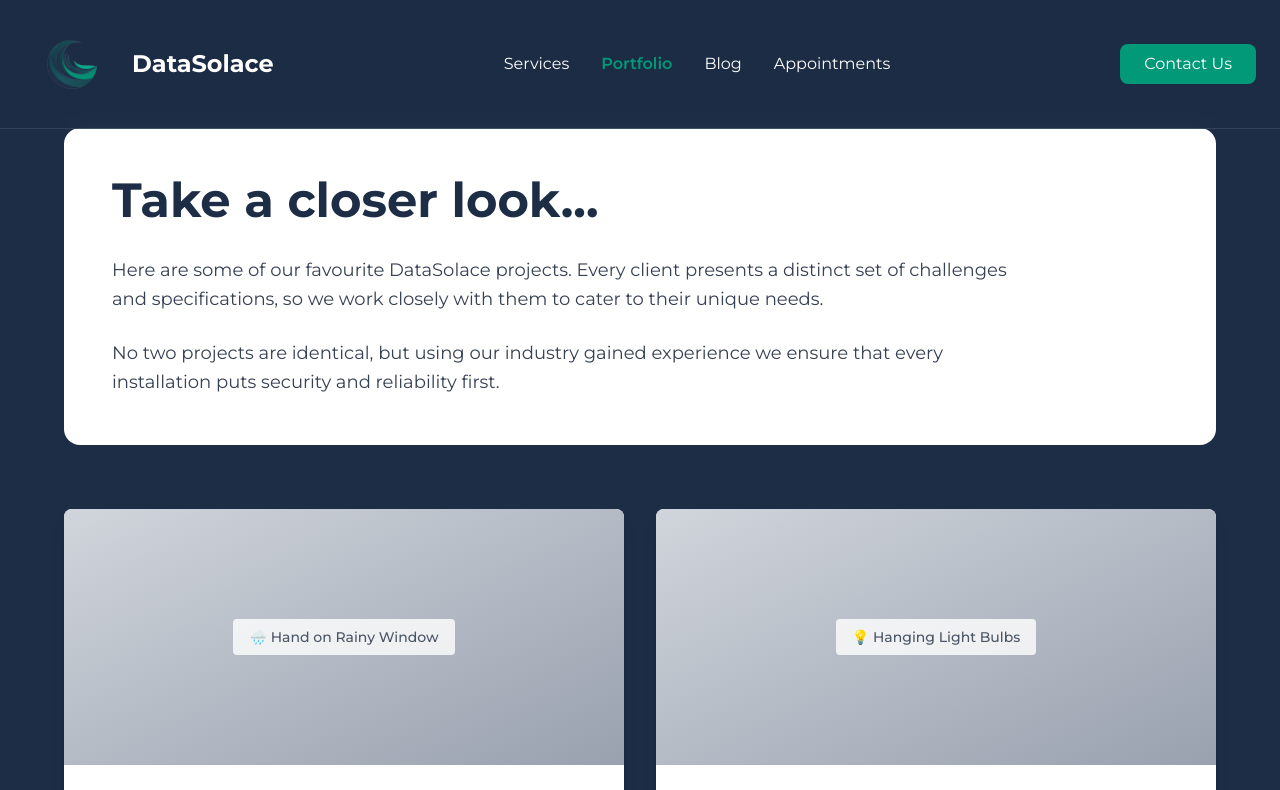
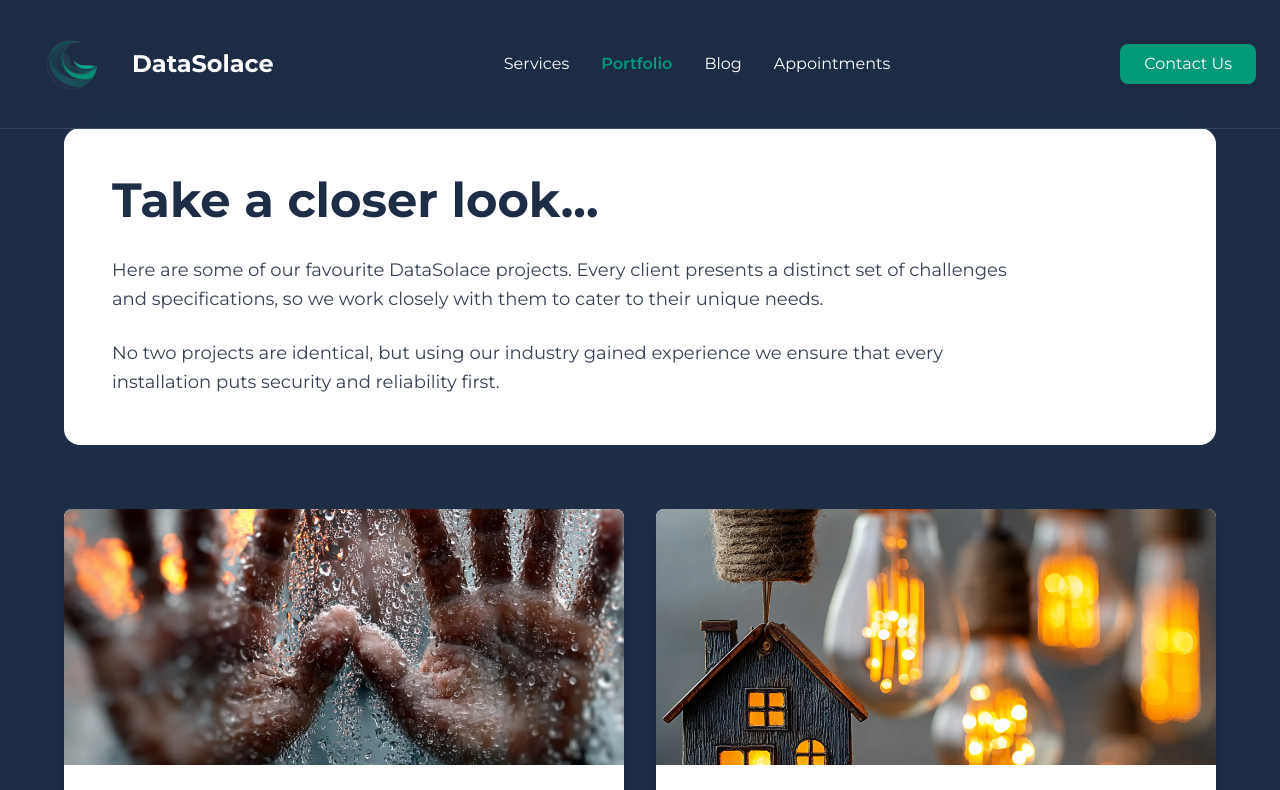
Before and after one commit to DataSolace/datasolace.com, a Next.js app: page /portfolio in a window 1280 px wide. Shown: the top 790 px of the page. Built offline with nearby package versions, Linux system fonts and the light colour scheme.

Commit message:
feat: add new images to Portfolio component and update image handling
- Introduce new images for case studies in the Portfolio component, replacing placeholder images with actual assets.
- Implement Next.js Image component for optimized image loading and better performance.

```diff
--- a/src/app/portfolio/page.tsx
+++ b/src/app/portfolio/page.tsx
@@ -1,4 +1,5 @@
 import Link from 'next/link';
+import Image from 'next/image';
 import Header from '../../components/Header';
 import Footer from '../../components/Footer';
 
@@ -7,13 +8,13 @@
     {
       id: 1,
       title: "Case Study: Safeguarding Tenants And Protecting Rental Properties From Damp",
-      image: "/api/placeholder/600/400?text=Hand+on+Rainy+Window",
+      image: "/hands_on_a_window.webp",
       slug: "safeguarding-tenants-damp-protection"
     },
     {
       id: 2,
       title: "Case Study: Illuminating Independence - A Smart Home Solution for enhanced Mobility",
-      image: "/api/placeholder/600/400?text=Hanging+Light+Bulbs",
+      image: "/lightbulbs.webp",
       slug: "illuminating-independence-smart-home"
     }
   ];
@@ -53,12 +54,14 @@
                 href={`/portfolio/${study.slug}`}
                 className="group bg-white rounded-lg overflow-hidden shadow-lg hover:shadow-xl transition-all duration-300 transform hover:-translate-y-2"
               >
-                <div className="aspect-w-16 aspect-h-12 bg-gray-200">
-                  <div className="w-full h-64 bg-gradient-to-br from-gray-300 to-gray-400 flex items-center justify-center">
-                    <span className="text-gray-600 text-sm font-medium px-4 py-2 bg-white/80 rounded">
-                      {study.id === 1 ? "🌧️ Hand on Rainy Window" : "💡 Hanging Light Bulbs"}
-                    </span>
-                  </div>
+                <div className="relative w-full h-64 overflow-hidden">
+                  <Image
+                    src={study.image}
+                    alt={study.title}
+                    fill
+                    className="object-cover group-hover:scale-105 transition-transform duration-300"
+                    sizes="(max-width: 768px) 100vw, 50vw"
+                  />
                 </div>
 
                 <div className="p-6">
```
Also changed, not shown: public/hands_on_a_window.webp (added), public/lightbulbs.webp (added).
